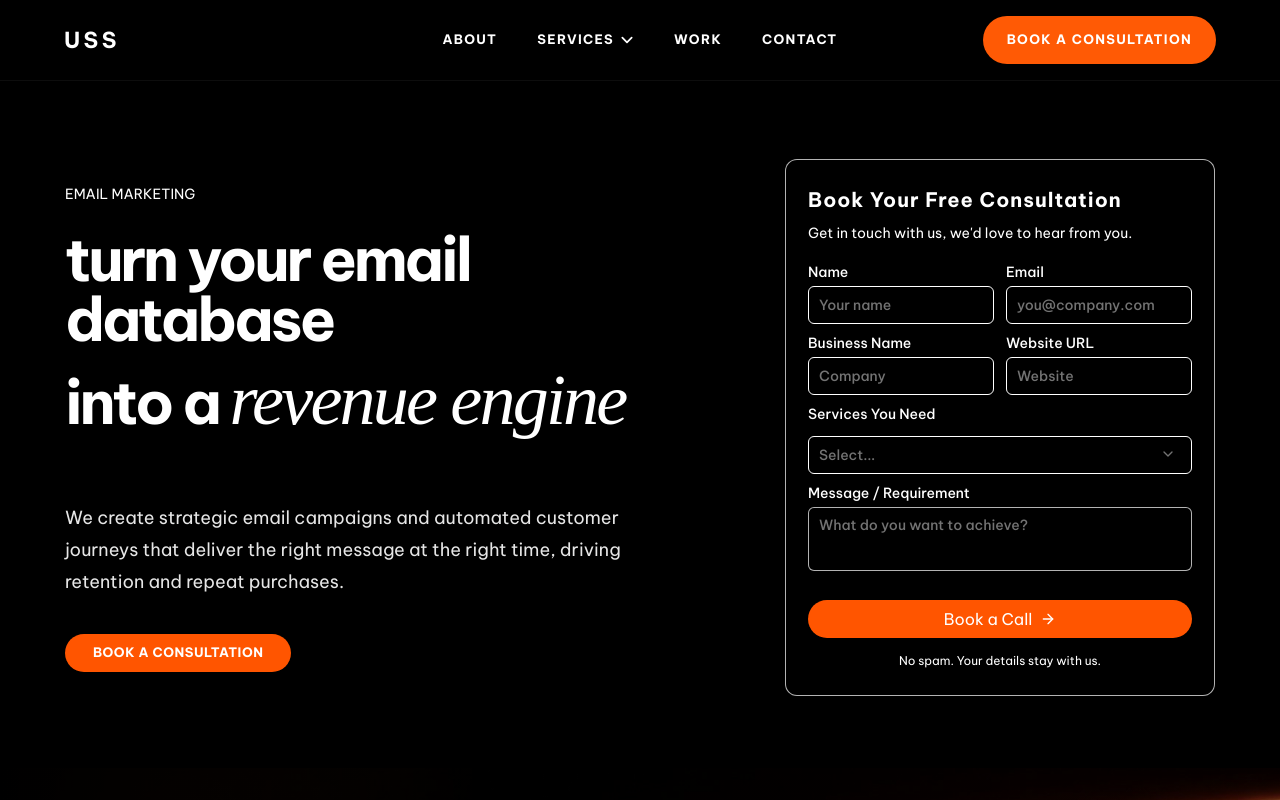
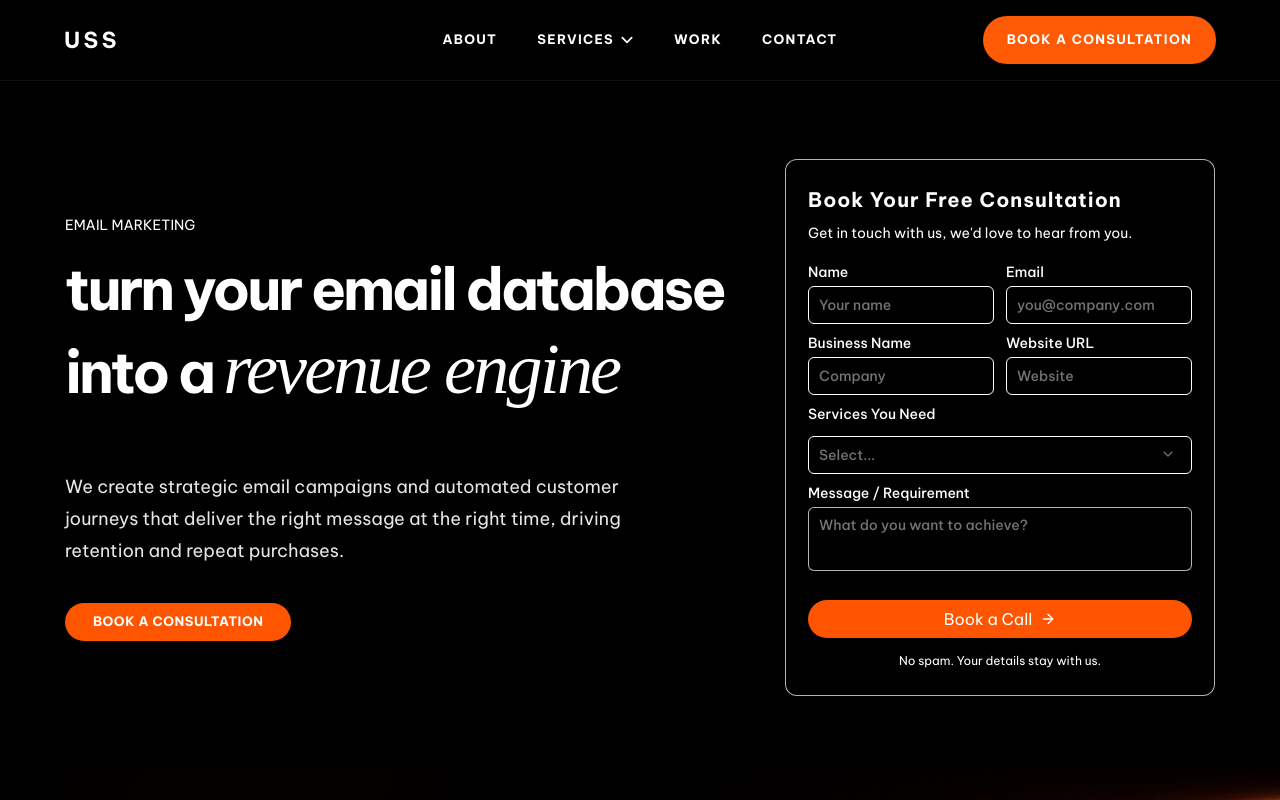
Before and after one commit to Aftab-Ahmed-Soomro/USS-web, a Next.js app: page /email-marketing in a window 1280 px wide. Shown: the top 800 px of the page. Built offline with nearby package versions, Linux system fonts and the light colour scheme.

Commit message:
text size reduces

```diff
--- a/app/email-marketing/page.tsx
+++ b/app/email-marketing/page.tsx
@@ -83,7 +83,7 @@ function Hero() {
           <p className="font-[var(--font-be-vietnam)] text-[10px] font-normal sm:text-[14px] uppercase tracking-[0px] text-white">
             Email Marketing
           </p>
-          <h1 className="mt-[24px] max-w-[700px] font-[var(--font-be-vietnam)] text-[38px] font-bold lowercase leading-[100%] tracking-[-3px] sm:text-[60px] text-white">
+          <h1 className="mt-[24px] max-w-[700px] font-[var(--font-be-vietnam)] text-[38px] font-bold lowercase leading-[100%] tracking-[-3px] sm:text-[58px] text-white">
             turn your email database
             <br />
             into a{" "}
```
